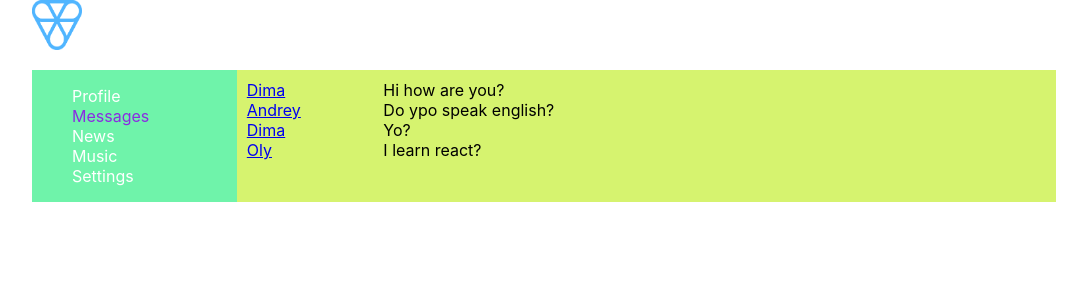
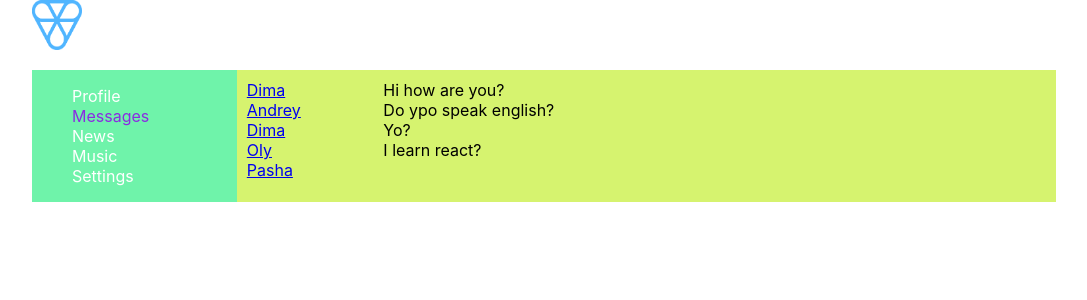
Before and after one commit to LeoKuD/social_networking, a React (Create React App) app: page /dialogs in a window 1280 px wide. Shown: the top 300 px of the page, without its empty margins (96-1183 px from the left). Built offline with nearby package versions, Linux system fonts and the light colour scheme.

Commit message:
lesson 25

```diff
--- a/src/components/Dialogs/Dialogs.jsx
+++ b/src/components/Dialogs/Dialogs.jsx
@@ -21,7 +21,7 @@ const MessagesItems = (props) => {
 
 const Dialogs = (props) => {
 
-    let dialogsData = [
+    let dialogs = [
         { id: 1, name: 'Dima' },
         { id: 2, name: 'Andrey' },
         { id: 3, name: 'Dima' },
@@ -29,25 +29,27 @@ const Dialogs = (props) => {
         { id: 5, name: 'Pasha' }
     ]
 
-    let messagesData = [
+    let messages = [
         { id: 1, message: 'Hi how are you?' },
         { id: 2, message: 'Do ypo speak english?' },
         { id: 3, message: 'Yo?' },
-        { id: 4, message: 'I learn react?' },
+        { id: 4, message: 'I learn react?' }
     ]
+
+    let dialogElements = dialogs.map(
+        d => <DialogsItems name={d.name} id={d.id} />
+    )
+
+    let messageElement = messages.map(
+        m => <MessagesItems message={m.message} />
+    )
     return (
         <div className={style.dialogs}>
             <div className={style.dialogsItems}>
-                <DialogsItems name={dialogsData[0].name} id={dialogsData[0].id} />
-                <DialogsItems name={dialogsData[1].name} id={dialogsData[1].id} />
-                <DialogsItems name={dialogsData[2].name} id={dialogsData[2].id} />
-                <DialogsItems name={dialogsData[3].name} id={dialogsData[3].id} />
+                {dialogElements}
             </div>
             <div className={style.messages}>
-                <MessagesItems message={messagesData[0].message} />
-                <MessagesItems message={messagesData[1].message} />
-                <MessagesItems message={messagesData[2].message} />
-                <MessagesItems message={messagesData[3].message} />
+                {messageElement}
             </div>
         </div>
     )
--- a/src/components/Profile/Myposts/Myposts.jsx
+++ b/src/components/Profile/Myposts/Myposts.jsx
@@ -3,10 +3,14 @@ import Post from './Posts/Post'
 
 const Myposts = () => {
 
-    let postsData = [
+    let posts = [
         { id: 1, post: 'Hi, how are you?', countslike: 15 },
         { id: 1, post: 'I am OK', countslike: 30 }
     ]
+
+    let postsElement = posts.map(
+        p => <Post message={p.post} countslike={p.countslike} />
+    )
     return (
         <div className={style.content}>
             <div>My post</div>
@@ -20,8 +24,7 @@ const Myposts = () => {
                 Remove
             </button></div>
             <div className={style.postItem}>
-                <Post message={postsData[0].post} countslike={postsData[0].countslike} />
-                <Post message={postsData[1].post} countslike={postsData[1].countslike} />
+                {postsElement}
             </div>
 
 
```
